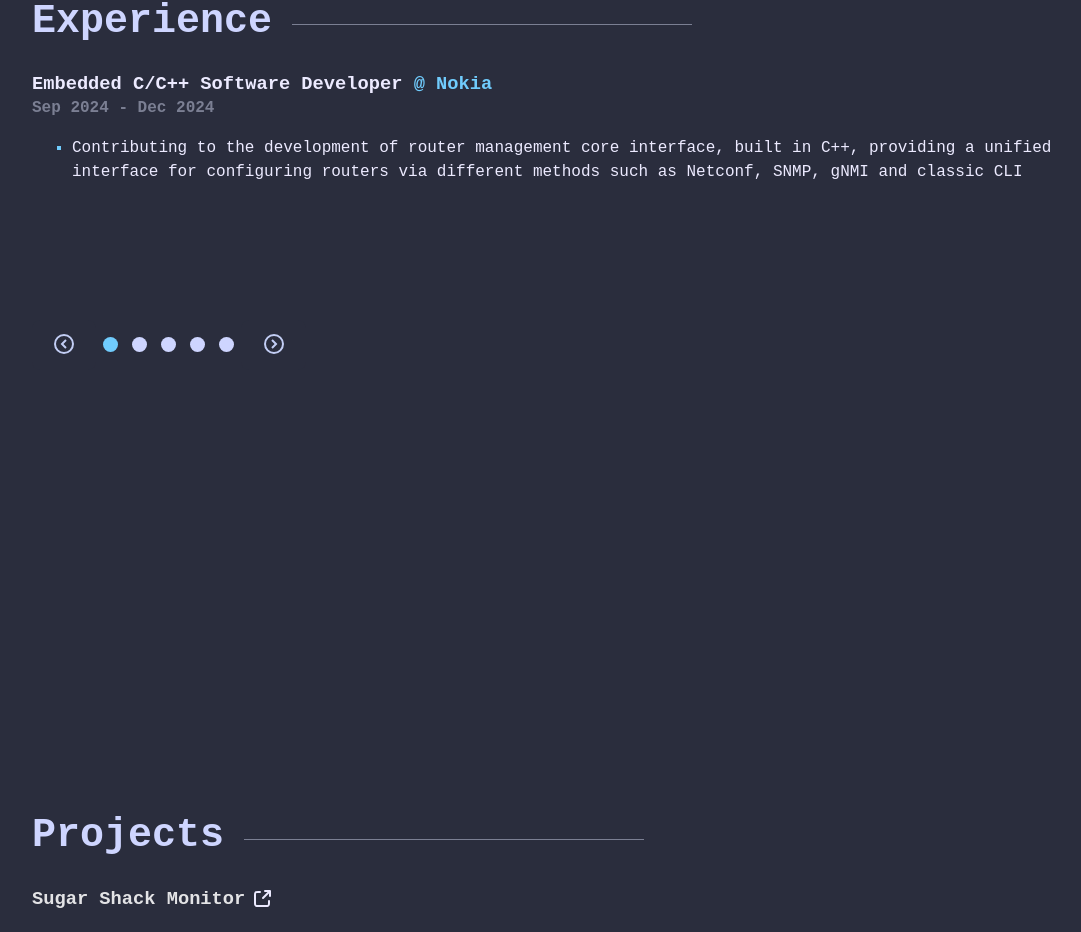
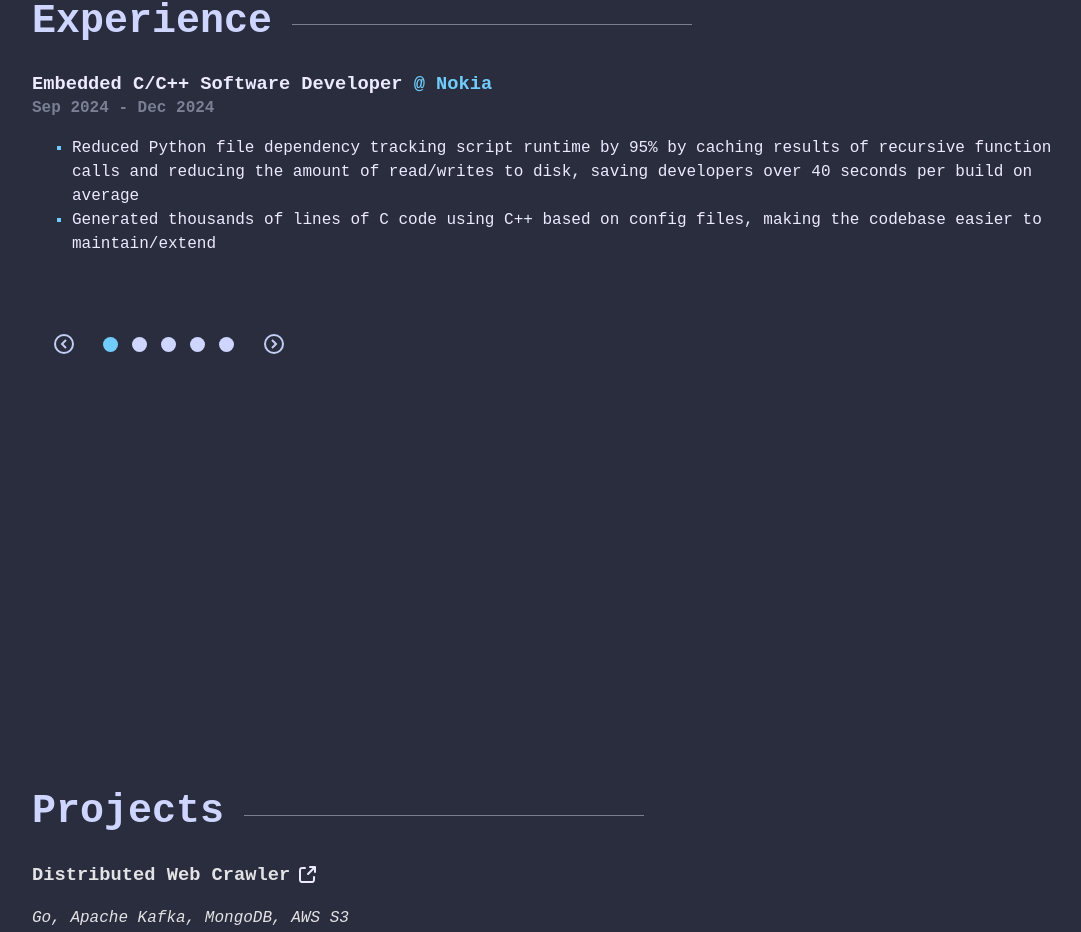
Before and after one commit to andrewbapham/andrewbapham.github.io, a React (Vite) app: page / in a window 1280 px wide. Shown: the part 1820-2752 px from the top of the page, without its empty margins (96-1177 px from the left). Built offline with nearby package versions, Linux system fonts and the light colour scheme.

Commit message:
Update experience and projects

```diff
--- a/src/assets/components/Experience.tsx
+++ b/src/assets/components/Experience.tsx
@@ -16,7 +16,8 @@ function Experience() {
               companyName="Nokia"
               workDates="Sep 2024 - Dec 2024"
               jobDescription={[
-                "Contributing to the development of router management core interface, built in C++, providing a unified interface for configuring routers via different methods such as Netconf, SNMP, gNMI and classic CLI",
+                "Reduced Python file dependency tracking script runtime by 95% by caching results of recursive function calls and reducing the amount of read/writes to disk, saving developers over 40 seconds per build on average",
+                "Generated thousands of lines of C code using C++ based on config files, making the codebase easier to maintain/extend",
               ]}
             />
             <ExperienceItem
@@ -25,8 +26,9 @@ function Experience() {
               companyName="RCMP"
               workDates="May 2024 - Aug 2024"
               jobDescription={[
-                "Created a new ingestion pipeline for a data visualization service, processing and inserting 5000 rows per second from an excel sheet to a SQLite database, and optimized database insertions, decreasing ingestion time by over 90%",
-                "Architected a FastAPI Python microservice providing a simple interface for categorizing media files using multiple ML models, implementing multi-threaded inference, improving total runtime by 35% over sequential inference",
+                "Created a new ingestion pipeline for a Flask data visualization service, processing and inserting 5000 rows per second from an excel sheet to a SQLite database, and optimized database insertions by batching updates in transactions, decreasing ingestion time by over 90%",
+                "Architected and deployed a Dockerized FastAPI Python microservice providing a simple interface for categorizing media files using multiple Tensorflow ML models",
+                "Implemented multi-threaded inference, improving total runtime by 35% over sequential inference",
               ]}
             />
             <ExperienceItem
--- a/src/assets/components/Projects.tsx
+++ b/src/assets/components/Projects.tsx
@@ -10,6 +10,27 @@ function Projects() {
         <h1 className="section-header">Projects</h1>
         <div className="project-container">
           <Slideshow delay={4000}>
+            <ProjectItem
+              projectTitle="Distributed Web Crawler"
+              projectTechnologies="Go, Apache Kafka, MongoDB, AWS S3"
+              projectDescription={[
+                "Architected and built a scalable, distributed web crawler using Go, Apache Kafka, MongoDB, and AWS S3",
+                "Developed separate services in Go for fetching site data to store HTML content in Amazon Web Services (AWS) S3 and collecting site metadata, and processing site data to extract text and other linked pages, allowing for independent scaling",
+                "Utilized Apache Kafka as a resilient, distributed message queue to coordinate processing between the services",
+              ]}
+              githubLink="https://github.com/andrewbapham/justvent"
+            />
+            <ProjectItem
+              projectTitle="JustVent - Second in Best Use of Cloud Technology @ Hack the Hill 2"
+              projectTechnologies="Python, Go, React, MongoDB, PostgreSQL, AWS"
+              projectDescription={[
+                "Created an app allowing users to journal and track their emotions over time using an NLP model run with PyTorch",
+                "Developed the backend supporting main functionality in Python & FastAPI, with MongoDB as the primary database",
+                "Implemented a semantic search microservice with Go on AWS Lambda, storing vector embeddings on PostgreSQL",
+                "Designed application architecture and managed deployment on Amazon Web Services",
+              ]}
+              githubLink="https://github.com/andrewbapham/justvent"
+            />
             <ProjectItem
               projectTitle="Sugar Shack Monitor"
               projectTechnologies="C, ESP32, Node.js/Express"
```
